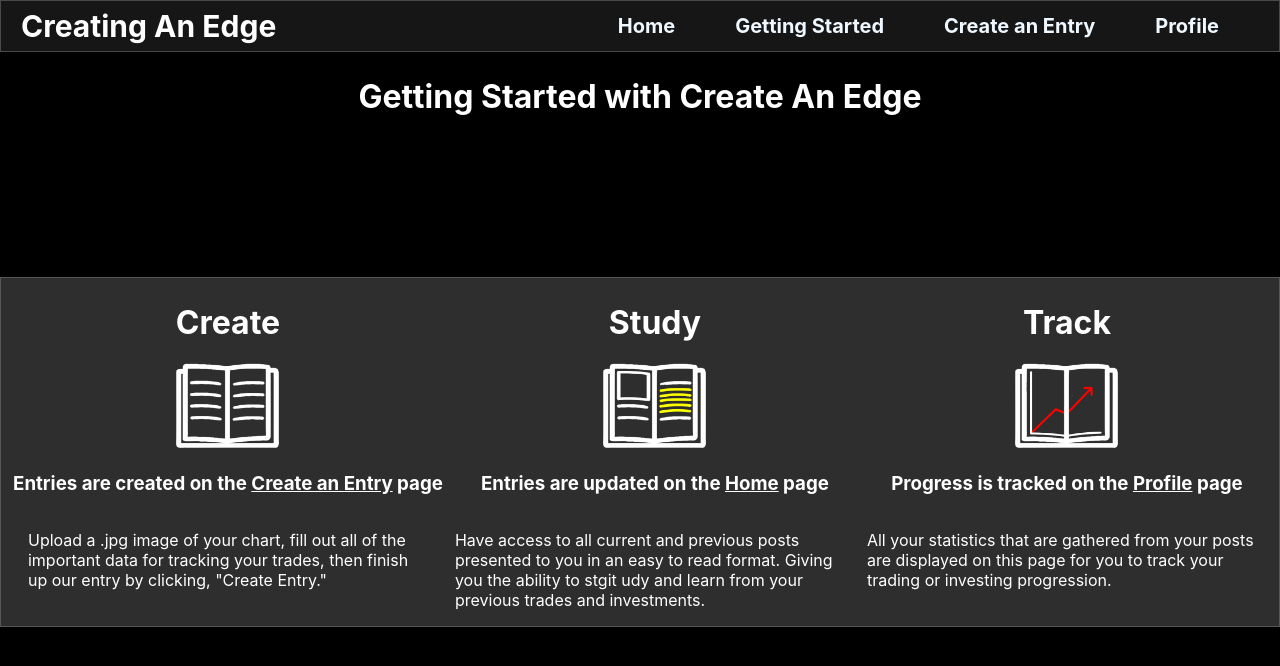
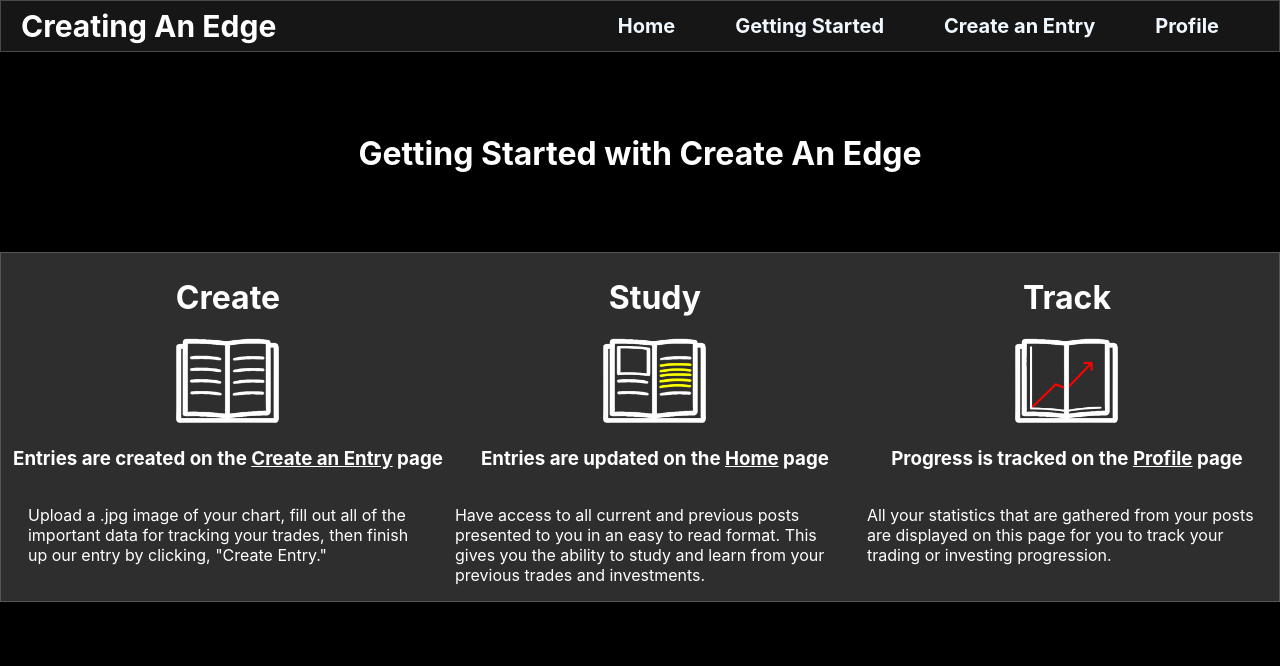
Before and after one commit to stuffy3/capstone-project, a React (Create React App) app: page /getting-started in a window 1280 px wide. Shown: the top 666 px of the page. Built offline with nearby package versions, Linux system fonts and the light colour scheme.

Commit message:
fixed an issue with the feed.js portion of css

```diff
--- a/src/components/Feed.css
+++ b/src/components/Feed.css
@@ -12,7 +12,7 @@
     align-content: center;
     opacity: 100%;
     width: 50%;
-    height: 100%;
+    height: 100vh;
 }
 
 .postContentBackground {
@@ -53,8 +53,11 @@
     display: flex;
     flex-direction: row;
     flex-wrap: wrap;
-    justify-content: space-around;
-    width: 100%
+    justify-content: space-between;
+    width: 100%;
+    padding: 20px;
+    margin-left: 20px;
+    margin-right: 20px;
 
 }
 
--- a/src/components/GettingStarted.css
+++ b/src/components/GettingStarted.css
@@ -6,6 +6,9 @@
 
 .gettingStartedMainHeader {
     background-color: black;
+    display: flex;
+    justify-content: center;
+    align-items: center;
     height: 200px;
 
 }
@@ -17,6 +20,8 @@
     border-color: #565656;
     height: 100%;
     display: flex;
+    flex-wrap: wrap;
+    flex-direction: row;
     justify-content: space-evenly;
     color: white;
 
--- a/src/components/GettingStarted.js
+++ b/src/components/GettingStarted.js
@@ -28,7 +28,7 @@ export default function GettingStarted() {
               <div className="gettingStartedTopicsDescription">
                 <p>Have access to all current and previous posts
                   presented to you in an easy to read format.
-                  Giving you the ability to stgit udy and learn from your previous trades and investments.
+                  This gives you the ability to study and learn from your previous trades and investments.
                 </p>
               </div>
             </div>
```
